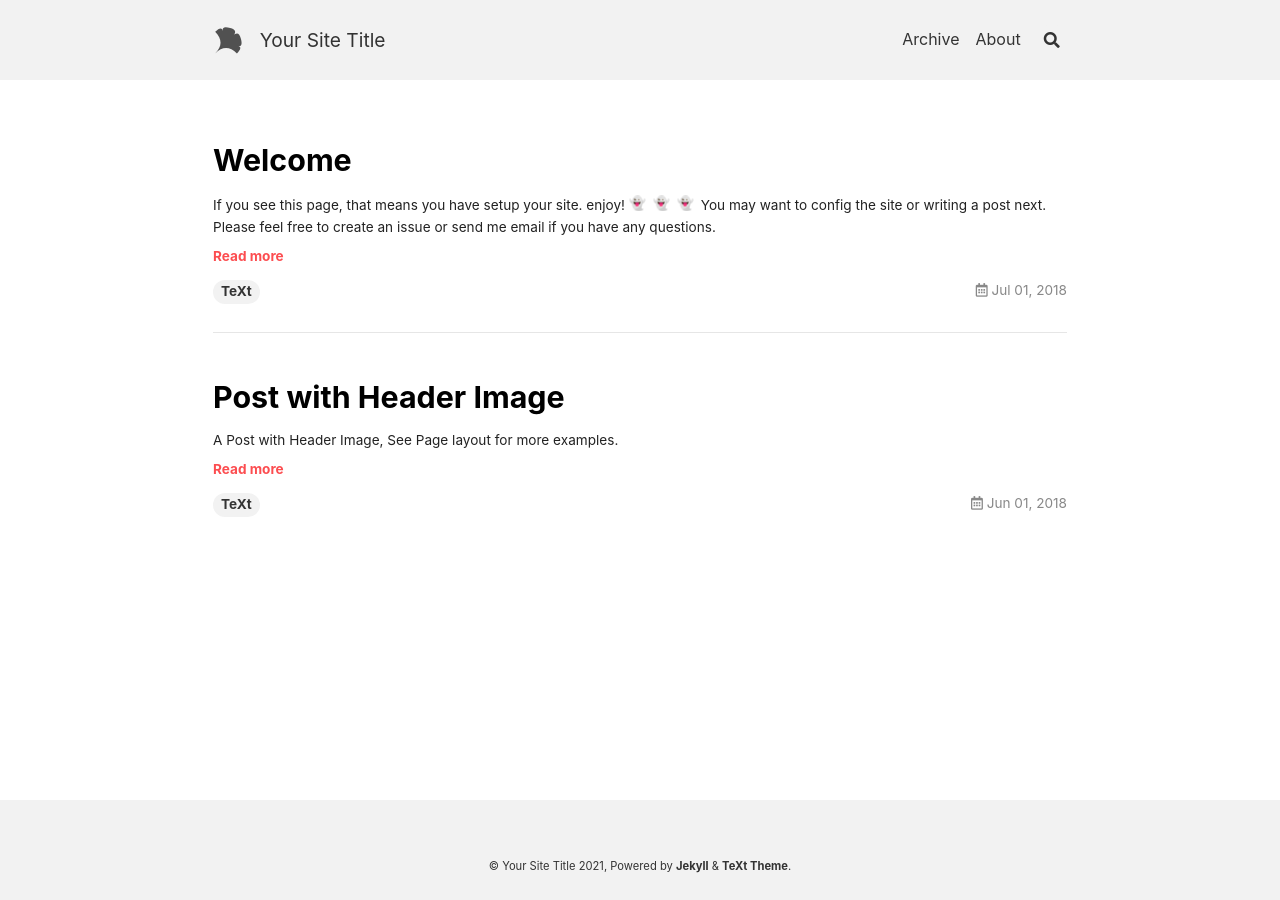
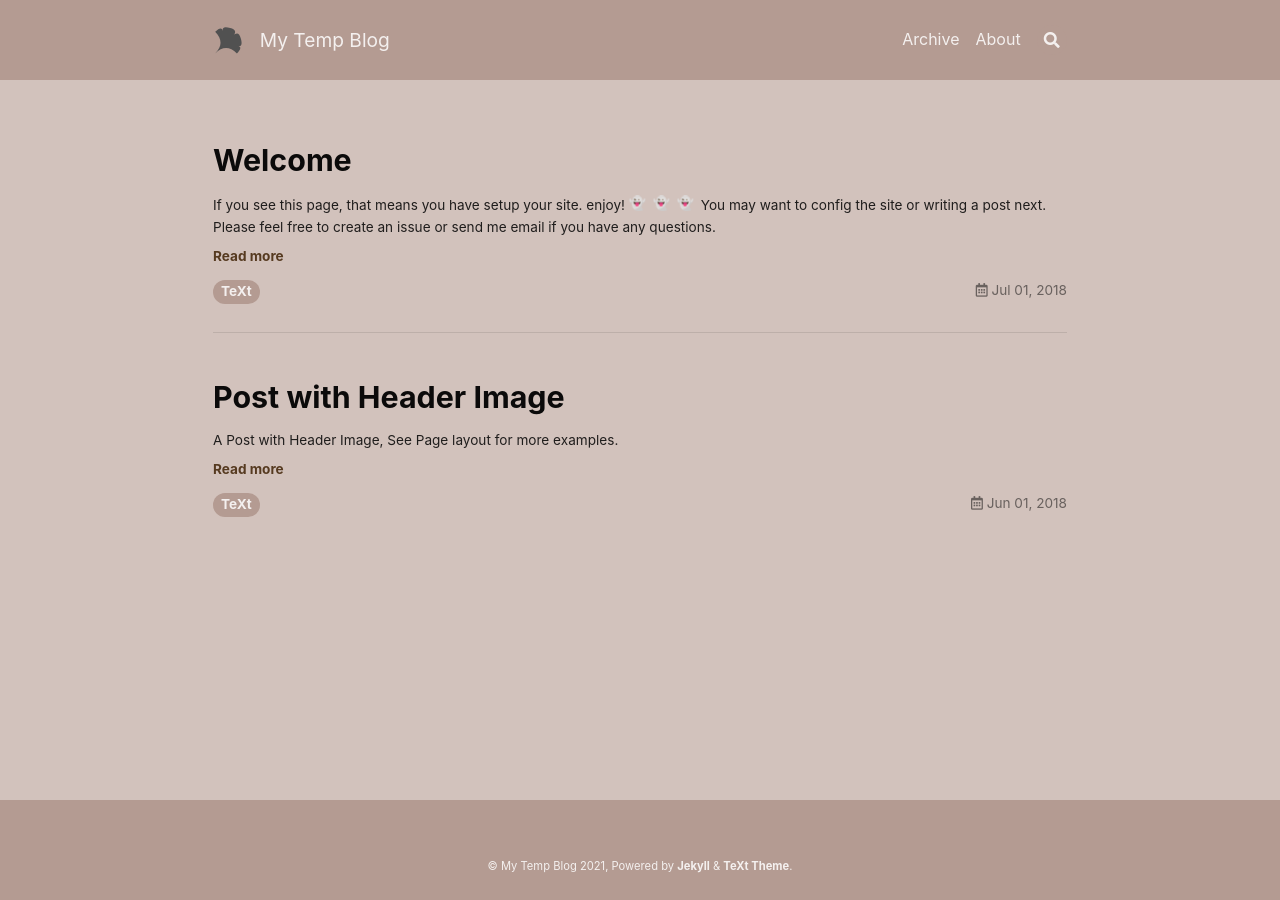
Before and after one commit to BugLeesir/bugleesir-blogs, a Jekyll site: the page built from index.html, in a window 1280 px wide. Built offline with Jekyll 4.4.1, drawn with Linux system fonts in a browser that asks for light colours; nearby versions of some CDN libraries; emoji names are drawn with the system emoji font; the list of posts is cut into pages by our own code.

Commit message:
修改了config文件

```diff
--- a/_config.yml
+++ b/_config.yml
@@ -16,11 +16,11 @@
 
 ## => Site Settings
 ##############################
-text_skin: default # "default" (default), "dark", "forest", "ocean", "chocolate", "orange"
+text_skin: chocolate # "default" (default), "dark", "forest", "ocean", "chocolate", "orange"
 highlight_theme: default # "default" (default), "tomorrow", "tomorrow-night", "tomorrow-night-eighties", "tomorrow-night-blue", "tomorrow-night-bright"
 url     : # the base hostname & protocol for your site e.g. https://www.someone.com
 baseurl : # does not include hostname
-title   : Your Site Title
+title   : My Temp Blog
 description: > # this means to ignore newlines until "Language & timezone"
   Your Site Description
 
```
